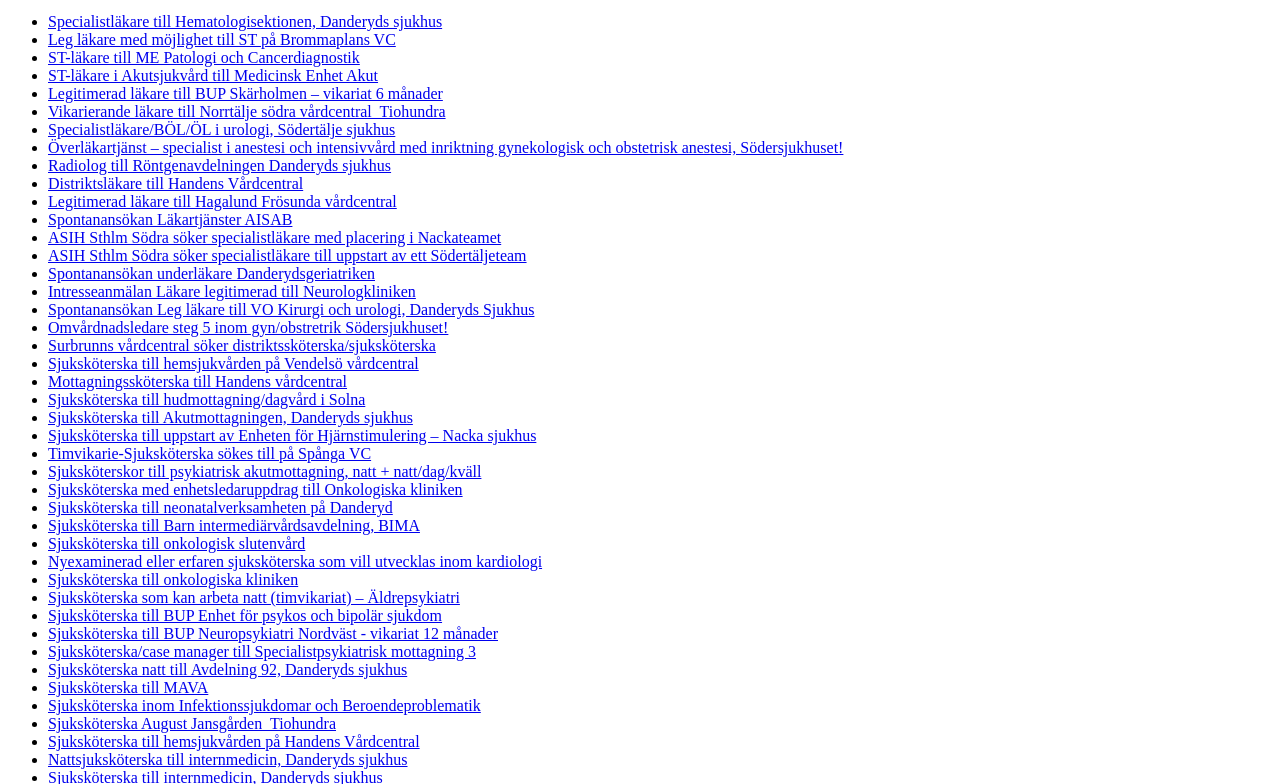
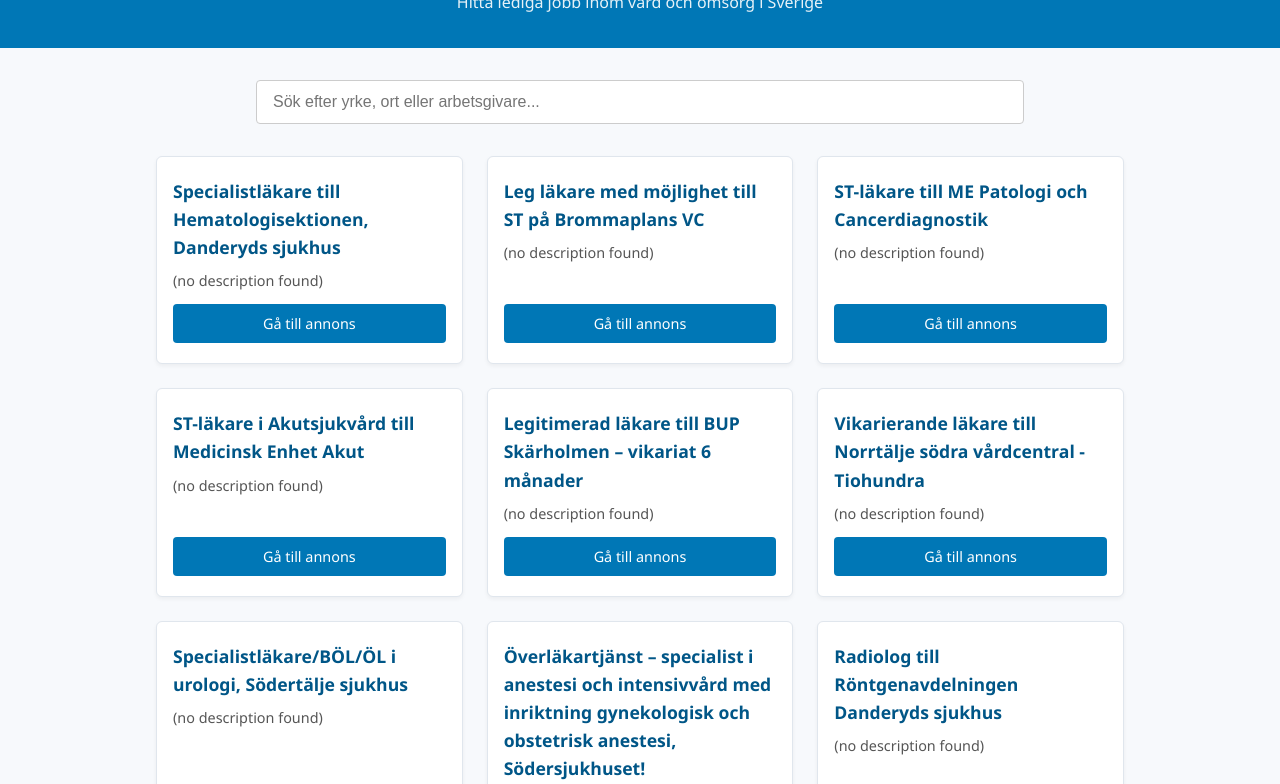
Before and after one commit to retocov/vardanstallning, a plain HTML site: page index.html in a window 1280 px wide. Shown: the part 101-885 px from the top of the page. Drawn offline with Linux system fonts and the light colour scheme.

Commit message:
Add files via upload

```diff
--- a/index.html
+++ b/index.html
@@ -2,25 +2,199 @@
 <html lang="sv">
   <head>
     <meta charset="UTF-8" />
-    <title>Vårdanställning</title>
+    <meta name="viewport" content="width=device-width, initial-scale=1.0" />
+    <title>Vårdanställning – Lediga jobb inom vård och omsorg</title>
+    <style>
+      /* Basic reset */
+      * {
+        box-sizing: border-box;
+        margin: 0;
+        padding: 0;
+      }
+
+      body {
+        font-family: "Segoe UI", Tahoma, Geneva, Verdana, sans-serif;
+        background: #f7f9fc;
+        color: #333;
+        line-height: 1.6;
+        padding: 0;
+      }
+
+      header {
+        background: #0077b6;
+        color: #fff;
+        padding: 2rem 1rem;
+        text-align: center;
+      }
+
+      header h1 {
+        font-size: 2rem;
+        margin-bottom: 0.5rem;
+      }
+
+      header p {
+        font-size: 1rem;
+        opacity: 0.9;
+      }
+
+      .search-wrapper {
+        max-width: 800px;
+        margin: 2rem auto;
+        padding: 0 1rem;
+      }
+
+      .search-wrapper input[type="text"] {
+        width: 100%;
+        padding: 0.75rem 1rem;
+        border: 1px solid #ccc;
+        border-radius: 4px;
+        font-size: 1rem;
+      }
+
+      .jobs-container {
+        max-width: 1000px;
+        margin: 0 auto 4rem;
+        padding: 0 1rem;
+        display: grid;
+        grid-template-columns: repeat(auto-fill, minmax(280px, 1fr));
+        gap: 1.5rem;
+      }
+
+      .job-card {
+        background: #fff;
+        border-radius: 6px;
+        border: 1px solid #e0e6ed;
+        box-shadow: 0 2px 4px rgba(0, 0, 0, 0.05);
+        padding: 1.25rem 1rem;
+        display: flex;
+        flex-direction: column;
+        justify-content: space-between;
+        transition: transform 0.2s;
+      }
+
+      .job-card:hover {
+        transform: translateY(-3px);
+      }
+
+      .job-card h3 {
+        font-size: 1.1rem;
+        margin-bottom: 0.5rem;
+        color: #005687;
+      }
+
+      .job-card p {
+        font-size: 0.9rem;
+        margin-bottom: 0.75rem;
+        color: #555;
+      }
+
+      .job-card small {
+        font-size: 0.8rem;
+        color: #777;
+      }
+
+      .job-card a {
+        margin-top: auto;
+        text-decoration: none;
+        display: inline-block;
+        background: #0077b6;
+        color: #fff;
+        padding: 0.5rem 1rem;
+        border-radius: 4px;
+        font-size: 0.9rem;
+        text-align: center;
+      }
+
+      .job-card a:hover {
+        background: #005687;
+      }
+
+      #no-results {
+        text-align: center;
+        padding: 2rem;
+        font-style: italic;
+        color: #666;
+      }
+    </style>
   </head>
   <body>
-    <h1>Välkommen till Vårdanställning.se</h1>
-    <p>Snart kommer alla vårdjobb i Sverige samlas här.</p>
+    <header>
+      <h1>Vårdanställning</h1>
+      <p>Hitta lediga jobb inom vård och omsorg i Sverige</p>
+    </header>
+    <div class="search-wrapper">
+      <input
+        type="text"
+        id="search"
+        placeholder="Sök efter yrke, ort eller arbetsgivare..."
+        aria-label="Jobbsök"
+      />
+    </div>
+    <div id="no-results" style="display: none;">Inga jobb matchar din sökning.</div>
+    <div class="jobs-container" id="jobs"></div>
+    <script>
+      // Fetch job data from the JSON file and render cards
+      let jobs = [];
+
+      function renderJobs(list) {
+        const container = document.getElementById('jobs');
+        container.innerHTML = '';
+        if (list.length === 0) {
+          document.getElementById('no-results').style.display = 'block';
+          return;
+        }
+        document.getElementById('no-results').style.display = 'none';
+        list.forEach((job) => {
+          const card = document.createElement('div');
+          card.className = 'job-card';
+          const title = document.createElement('h3');
+          title.textContent = job.title;
+          const desc = document.createElement('p');
+          // Show a truncated description if it exists
+          const snippet = job.description ? job.description.slice(0, 120) : '';
+          desc.textContent = snippet + (job.description && job.description.length > 120 ? '…' : '');
+          const meta = document.createElement('small');
+          meta.textContent = `${job.region || ''}`;
+          const link = document.createElement('a');
+          link.href = job.url;
+          link.target = '_blank';
+          link.rel = 'noopener noreferrer';
+          link.textContent = 'Gå till annons';
+          card.appendChild(title);
+          card.appendChild(desc);
+          card.appendChild(meta);
+          card.appendChild(link);
+          container.appendChild(card);
+        });
+      }
+
+      function filterJobs(query) {
+        const q = query.toLowerCase();
+        const filtered = jobs.filter((job) => {
+          return (
+            job.title.toLowerCase().includes(q) ||
+            (job.description && job.description.toLowerCase().includes(q)) ||
+            (job.region && job.region.toLowerCase().includes(q))
+          );
+        });
+        renderJobs(filtered);
+      }
+
+      document.getElementById('search').addEventListener('input', (e) => {
+        filterJobs(e.target.value);
+      });
+
+      fetch('vardanstallning.json')
+        .then((r) => r.json())
+        .then((data) => {
+          jobs = data;
+          renderJobs(jobs);
+        })
+        .catch((err) => {
+          console.error('Kunde inte ladda jobben:', err);
+          document.getElementById('no-results').textContent = 'Kunde inte ladda jobben.';
+          document.getElementById('no-results').style.display = 'block';
+        });
+    </script>
   </body>
 </html>
-
-<ul id="jobs"></ul>
-<script>
-fetch("vardanstallning.json")
-  .then(r=>r.json())
-  .then(data=>{
-    const ul = document.getElementById("jobs");
-    data.forEach(job=>{
-      const li = document.createElement("li");
-      li.innerHTML = `<a href="${job.url}" target="_blank">${job.title}</a>`;
-      ul.appendChild(li);
-    });
-  })
-  .catch(console.error);
-</script>
```
